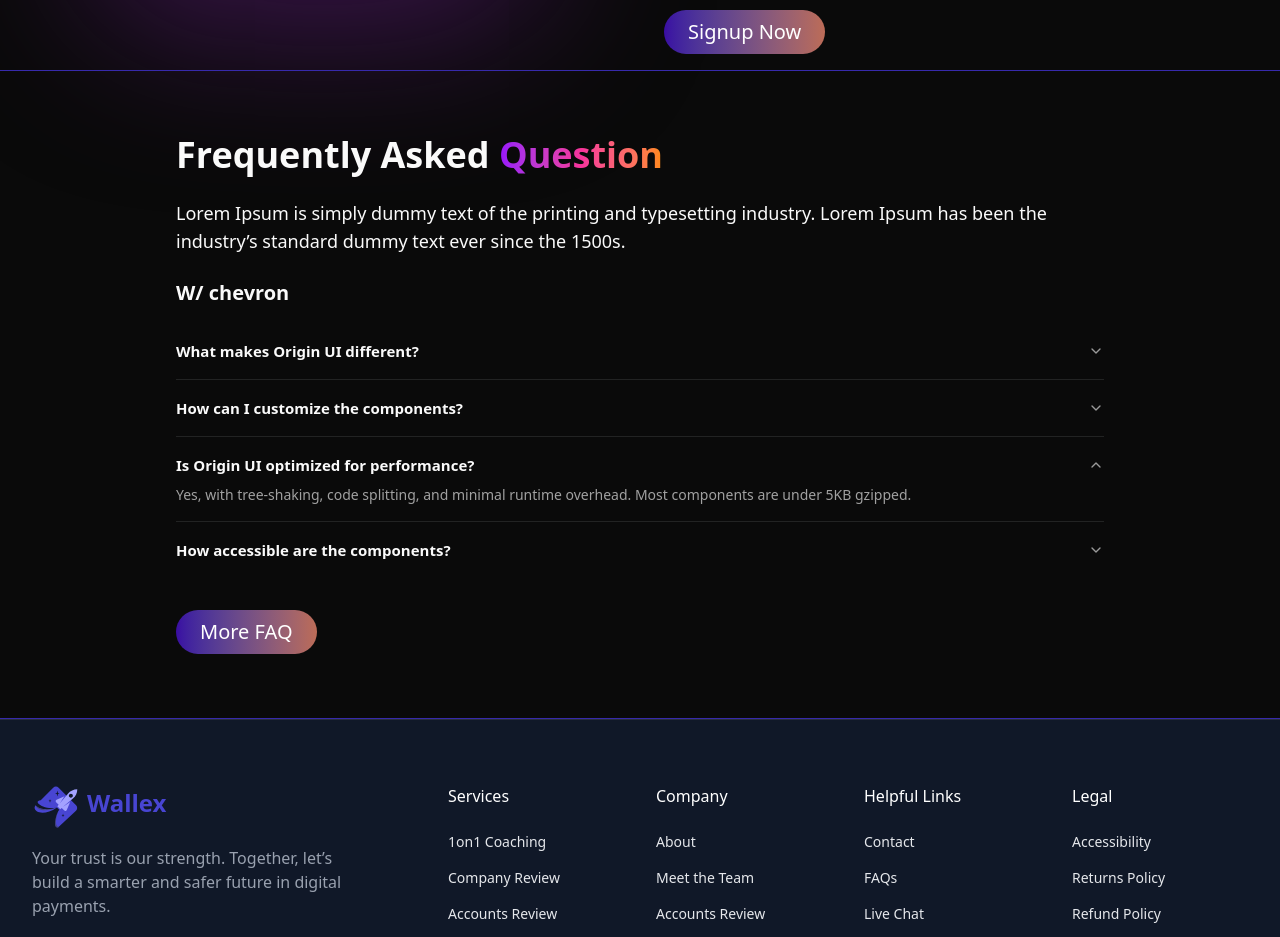
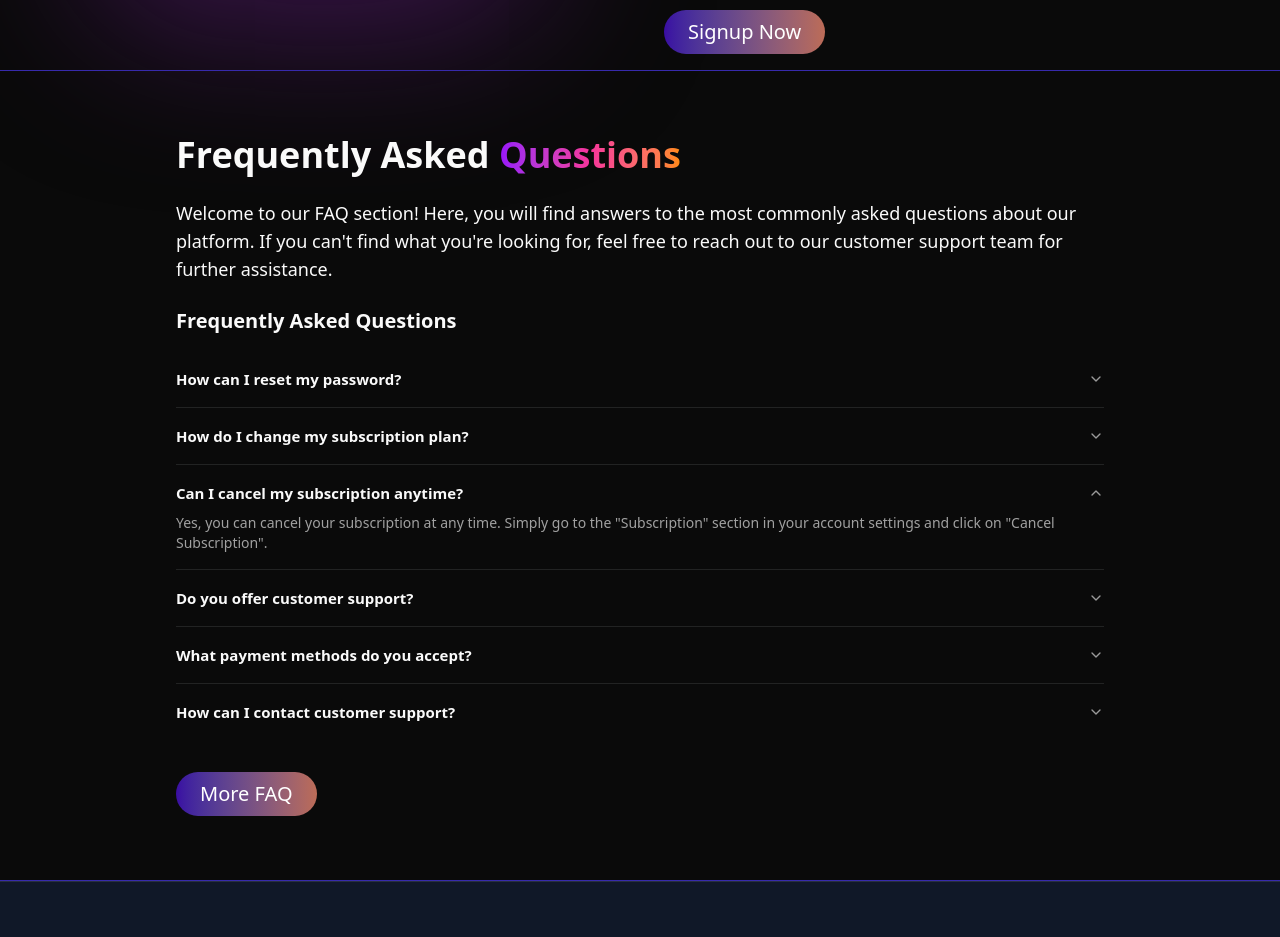
Before and after one commit to Romjan-Ali/Programming-Hero-Level2-B5A6-Assignment-Frontend, a React (Vite) app: page / in a window 1280 px wide. Shown: the part 1820-2757 px from the top of the page. Built offline with nearby package versions, Linux system fonts and the light colour scheme; no server answers.

Commit message:
refactor home, and other component

```diff
--- a/src/components/Signin.tsx
+++ b/src/components/Signin.tsx
@@ -156,12 +156,6 @@ export default function Signin() {
             {isLoading ? <LoaderCircle className="animate-spin" /> : 'Sign in'}
           </Button>
         </form>
-
-        <div className="before:bg-border after:bg-border flex items-center gap-3 before:h-px before:flex-1 after:h-px after:flex-1">
-          <span className="text-muted-foreground text-xs">Or</span>
-        </div>
-
-        <Button variant="outline">Login with Google</Button>
       </DialogContent>
     </Dialog>
   )
--- a/src/components/Signup.tsx
+++ b/src/components/Signup.tsx
@@ -52,7 +52,7 @@ const Signup = () => {
     role: 'USER',
   })
 
-  const dropdownItems = ['ADMIN', 'AGENT', 'USER']
+  const dropdownItems = ['AGENT', 'USER']
 
   const [register, { isLoading }] = useRegisterMutation()
 
@@ -173,12 +173,6 @@ const Signup = () => {
           </Button>
         </form>
 
-        <div className="before:bg-border after:bg-border flex items-center gap-3 before:h-px before:flex-1 after:h-px after:flex-1">
-          <span className="text-muted-foreground text-xs">Or</span>
-        </div>
-
-        <Button variant="outline">Continue with Google</Button>
-
         <p className="text-muted-foreground text-center text-xs">
           By signing up you agree to our{' '}
           <a className="underline hover:no-underline" href="#">
--- a/src/pages/faq/FaqPage.tsx
+++ b/src/pages/faq/FaqPage.tsx
@@ -4,29 +4,90 @@ const FaqPage = () => {
   const faqItems = [
     {
       id: '1',
-      title: 'What makes Origin UI different?',
+      title: 'How can I reset my password?',
       content:
-        'Origin UI focuses on developer experience and performance. Built with TypeScript, it offers excellent type safety, follows accessibility standards, and provides comprehensive documentation with regular updates.',
+        'To reset your password, click on the "Forgot Password" link on the login page. You will receive an email with instructions to reset your password.',
     },
     {
       id: '2',
-      title: 'How can I customize the components?',
+      title: 'How do I change my subscription plan?',
       content:
-        'Use our CSS variables for global styling, or className and style props for component-specific changes. We support CSS modules, Tailwind, and dark mode out of the box.',
+        'To change your subscription plan, go to your account settings and click on "Subscription". You can select the plan you wish to switch to from the available options.',
     },
     {
       id: '3',
-      title: 'Is Origin UI optimized for performance?',
+      title: 'Can I cancel my subscription anytime?',
       content:
-        'Yes, with tree-shaking, code splitting, and minimal runtime overhead. Most components are under 5KB gzipped.',
+        'Yes, you can cancel your subscription at any time. Simply go to the "Subscription" section in your account settings and click on "Cancel Subscription".',
     },
     {
       id: '4',
-      title: 'How accessible are the components?',
+      title: 'Do you offer customer support?',
       content:
-        'All components follow WAI-ARIA standards, featuring proper ARIA attributes, keyboard navigation, and screen reader support. Regular testing ensures compatibility with NVDA, VoiceOver, and JAWS.',
+        'Yes, we offer 24/7 customer support. You can reach us via email at support@example.com or use the live chat feature available on the website.',
+    },
+    {
+      id: '5',
+      title: 'What payment methods do you accept?',
+      content:
+        'We accept various payment methods, including credit/debit cards, PayPal, and bank transfers. You can choose your preferred method during checkout.',
+    },
+    {
+      id: '6',
+      title: 'How can I contact customer support?',
+      content:
+        'You can contact our customer support team via email at support@example.com or use the contact form available in the support section of our website.',
+    },
+    {
+      id: '7',
+      title: 'How do I update my account information?',
+      content:
+        'To update your account information, go to your profile settings. You can update your name, email, phone number, and other details from there.',
+    },
+    {
+      id: '8',
+      title: 'What do I do if I encounter a billing issue?',
+      content:
+        'If you encounter a billing issue, please contact our support team immediately. You can reach them at billing@example.com, and they will assist you with the problem.',
+    },
+    {
+      id: '9',
+      title: 'How do I delete my account?',
+      content:
+        'To delete your account, please contact customer support. They will guide you through the process of permanently deleting your account and all associated data.',
+    },
+    {
+      id: '10',
+      title: 'Can I change my email address?',
+      content:
+        'Yes, you can change your email address by going to your account settings and updating your email. A verification email will be sent to your new email address to confirm the change.',
+    },
+    {
+      id: '11',
+      title: 'Is my data secure with your platform?',
+      content:
+        'Yes, we take security very seriously. We use encryption to protect your data both during transmission and while it is stored on our servers. We also implement strict access controls to ensure that only authorized personnel can access sensitive data.',
+    },
+    {
+      id: '12',
+      title: 'How do I report a problem with the website?',
+      content:
+        'If you encounter any issues on the website, please contact our support team with the details of the problem. You can reach us through the contact form or by emailing support@example.com.',
+    },
+    {
+      id: '13',
+      title: 'Can I transfer my subscription to another account?',
+      content:
+        'Currently, we do not support transferring subscriptions between accounts. If you need assistance, please contact customer support, and we will explore possible solutions.',
+    },
+    {
+      id: '14',
+      title: 'How do I enable two-factor authentication?',
+      content:
+        'To enable two-factor authentication, go to your account settings and navigate to the security section. From there, you can activate 2FA by following the on-screen instructions.',
     },
   ]
+
   return (
     <div>
       <section className="flex flex-col px-4 py-16 gap-y-6 mx-auto max-w-[60rem]">
--- a/src/pages/home/Home.tsx
+++ b/src/pages/home/Home.tsx
@@ -3,33 +3,54 @@ import { CircleCheck, Wallet } from 'lucide-react'
 import FAQ from './components/FAQ'
 import { Link } from 'react-router'
 
+import { useDispatch } from 'react-redux'
+import { openModal } from '@/redux/features/modal/modalSlice'
+
 const Home = () => {
   const { mode } = useThemeMode()
+
+  const dispatch = useDispatch()
+
+  const handleClickGetStarted = () => {
+    dispatch(openModal())
+  }
 
   const faqItems = [
     {
       id: '1',
-      title: 'What makes Origin UI different?',
+      title: 'How can I reset my password?',
       content:
-        'Origin UI focuses on developer experience and performance. Built with TypeScript, it offers excellent type safety, follows accessibility standards, and provides comprehensive documentation with regular updates.',
+        'To reset your password, click on the "Forgot Password" link on the login page. You will receive an email with instructions to reset your password.',
     },
     {
       id: '2',
-      title: 'How can I customize the components?',
+      title: 'How do I change my subscription plan?',
       content:
-        'Use our CSS variables for global styling, or className and style props for component-specific changes. We support CSS modules, Tailwind, and dark mode out of the box.',
+        'To change your subscription plan, go to your account settings and click on "Subscription". You can select the plan you wish to switch to from the available options.',
     },
     {
       id: '3',
-      title: 'Is Origin UI optimized for performance?',
+      title: 'Can I cancel my subscription anytime?',
       content:
-        'Yes, with tree-shaking, code splitting, and minimal runtime overhead. Most components are under 5KB gzipped.',
+        'Yes, you can cancel your subscription at any time. Simply go to the "Subscription" section in your account settings and click on "Cancel Subscription".',
     },
     {
       id: '4',
-      title: 'How accessible are the components?',
+      title: 'Do you offer customer support?',
       content:
-        'All components follow WAI-ARIA standards, featuring proper ARIA attributes, keyboard navigation, and screen reader support. Regular testing ensures compatibility with NVDA, VoiceOver, and JAWS.',
+        'Yes, we offer 24/7 customer support. You can reach us via email at support@example.com or use the live chat feature available on the website.',
+    },
+    {
+      id: '5',
+      title: 'What payment methods do you accept?',
+      content:
+        'We accept various payment methods, including credit/debit cards, PayPal, and bank transfers. You can choose your preferred method during checkout.',
+    },
+    {
+      id: '6',
+      title: 'How can I contact customer support?',
+      content:
+        'You can contact our customer support team via email at support@example.com or use the contact form available in the support section of our website.',
     },
   ]
 
@@ -86,7 +107,10 @@ const Home = () => {
               full access
             </li>
           </ul>
-          <button className="mt-4 px-6 py-2 rounded-full text-white text-xl cursor-pointer font-medium bg-gradient-to-r from-[#3a0ca3] to-[#bc6c57] hover:opacity-90 transition">
+          <button
+            className="mt-4 px-6 py-2 rounded-full text-white text-xl cursor-pointer font-medium bg-gradient-to-r from-[#3a0ca3] to-[#bc6c57] hover:opacity-90 transition"
+            onClick={handleClickGetStarted}
+          >
             Get Started
           </button>
         </div>
@@ -130,7 +154,9 @@ const Home = () => {
               the 1500s.
             </p>
             <div>
-              <button className="inline-block mt-4 px-6 py-2 rounded-full text-white text-xl cursor-pointer font-medium bg-gradient-to-r from-[#3a0ca3] to-[#bc6c57] hover:opacity-90 transition">
+              <button className="inline-block mt-4 px-6 py-2 rounded-full text-white text-xl cursor-pointer font-medium bg-gradient-to-r from-[#3a0ca3] to-[#bc6c57] hover:opacity-90 transition"
+                onClick={handleClickGetStarted}
+              >
                 Signup Now{' '}
               </button>
             </div>
@@ -142,17 +168,18 @@ const Home = () => {
         <h1 className="text-4xl capitalize font-bold">
           Frequently Asked{' '}
           <span className="text-4xl font-bold bg-gradient-to-r from-purple-600 via-pink-500 to-orange-400 bg-clip-text text-transparent">
-            question{' '}
+            questions{' '}
           </span>
         </h1>
         <p className="text-lg">
-          Lorem Ipsum is simply dummy text of the printing and typesetting
-          industry. Lorem Ipsum has been the industry’s standard dummy text ever
-          since the 1500s.
+          Welcome to our FAQ section! Here, you will find answers to the most
+          commonly asked questions about our platform. If you can't find what
+          you're looking for, feel free to reach out to our customer support
+          team for further assistance.
         </p>
         <FAQ items={faqItems} />
         <div>
-          <Link to='/faq'>
+          <Link to="/faq">
             <button className="mt-2 px-6 py-2 rounded-full text-white text-xl cursor-pointer font-medium bg-gradient-to-r from-[#3a0ca3] to-[#bc6c57] hover:opacity-90 transition">
               More FAQ
             </button>
--- a/src/pages/home/components/FAQ.tsx
+++ b/src/pages/home/components/FAQ.tsx
@@ -18,7 +18,7 @@ interface FAQProps {
 export default function FAQ({ items }: FAQProps) {
   return (
     <div className="space-y-4">
-      <h2 className="text-xl font-bold">W/ chevron</h2>
+      <h2 className="text-xl font-bold">Frequently Asked Questions</h2>
       <Accordion type="single" collapsible className="w-full" defaultValue="3">
         {items.map((item) => (
           <AccordionItem value={item.id} key={item.id} className="py-2">
```
Also changed, not shown: 1 other file (tests, documents, lock files or other folders).
